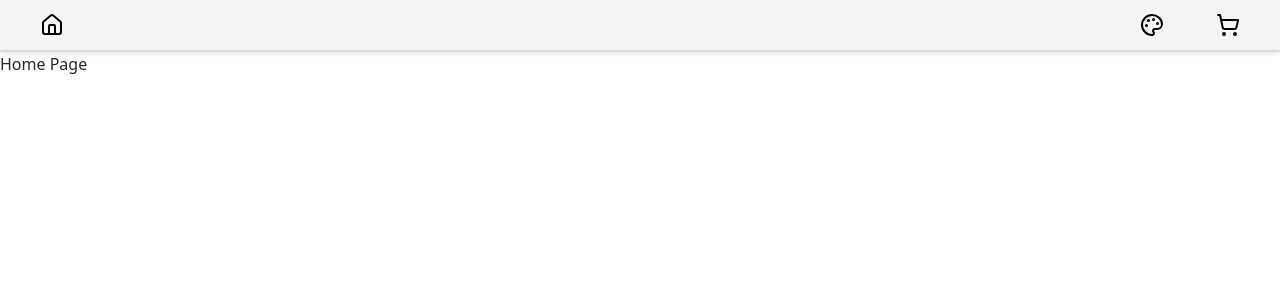
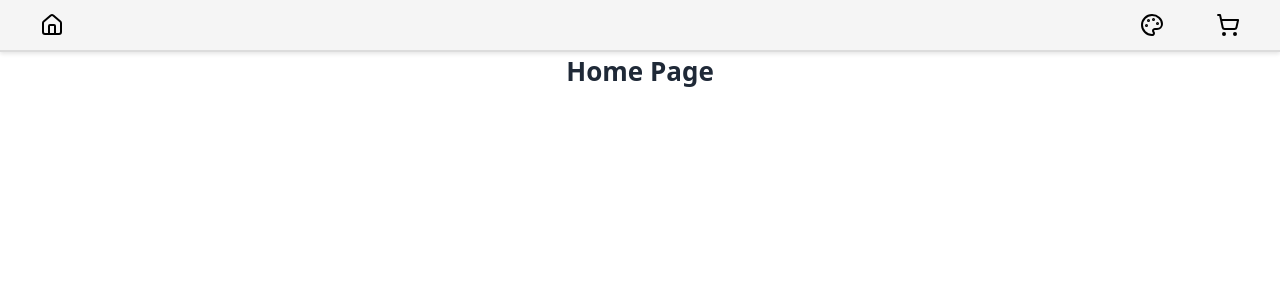
Before and after one commit to nidvar/pern-ecom, a React app in the folder frontend/: page / in a window 1280 px wide. Shown: the top 300 px of the page. Built offline with nearby package versions, Linux system fonts and the light colour scheme; the HTML template or start-up script is replaced by a standard one.

Commit message:
revert lower case array items. fix localhost code sequencing

```diff
--- a/frontend/src/components/Navbar.tsx
+++ b/frontend/src/components/Navbar.tsx
@@ -9,7 +9,7 @@ const Navbar = function(){
     const themeStore = useThemeStore();
 
     const [paletteVis, setPaletteVis] = useState(false);
-    const [theme, setTheme] = useState('');
+    const [theme, setTheme] = useState(localStorage.getItem('theme') || '');
 
     const openPalette = function(){
         const vis = !paletteVis;
@@ -17,19 +17,19 @@ const Navbar = function(){
     }
 
     const themes = [
-        "Light",
-        "Retro",
-        "Cyberpunk",
-        "Valentine",
-        "Garden",
-        "Aqua",
-        "Wireframe",
-        "Autumn",
+        "light",
+        "retro",
+        "cyberpunk",
+        "valentine",
+        "garden",
+        "aqua",
+        "wireframe",
+        "autumn",
     ];
 
     useEffect(()=>{
         themeStore.setTheme(theme);
-    }, [theme])
+    }, [theme]);
 
     return(
         <>
@@ -57,7 +57,7 @@ const Navbar = function(){
                                 >
                                     {item}
                                 </p>
-                                )
+                            )
                         })}
                     </div>
                 </div>:''
--- a/frontend/src/index.css
+++ b/frontend/src/index.css
@@ -57,10 +57,39 @@
     margin: 5px;
 }
 
-.hide {
-    display: none;
+/* main */
+.my-main {
+    max-width: 1200px;
+    margin: auto;
+}
+
+
+
+
+
+
+
+
+
+
+
+
+
+
+
+
+/* utils */
+
+.my-heading {
+    font-size: 26px;
+    font-weight: 900;
+    text-align: center;
 }
 
 .hover:hover {
     cursor: pointer;
 }
+
+.hide {
+    display: none;
+}
--- a/frontend/src/pages/HomePage.tsx
+++ b/frontend/src/pages/HomePage.tsx
@@ -1,7 +1,7 @@
 const HomePage = function () {
     return (
-        <div>
-            <h1>Home Page</h1>
+        <div className="my-main">
+            <h1 className="my-heading">Home Page</h1>
         </div>
     )
 };
--- a/frontend/src/store/useThemeStore.ts
+++ b/frontend/src/store/useThemeStore.ts
@@ -3,11 +3,12 @@ import type { ThemeStoreType } from '../types';
 
 export const useThemeStore = create<ThemeStoreType>(function(set){
     return {
-        theme: localStorage.getItem('theme') || 'garden',
+        theme: localStorage.getItem('theme') || '',
         setTheme: function(theme){
             set({
                 theme: theme
-            })
+            });
+            localStorage.setItem('theme', theme);
         }
     }
 });
```
